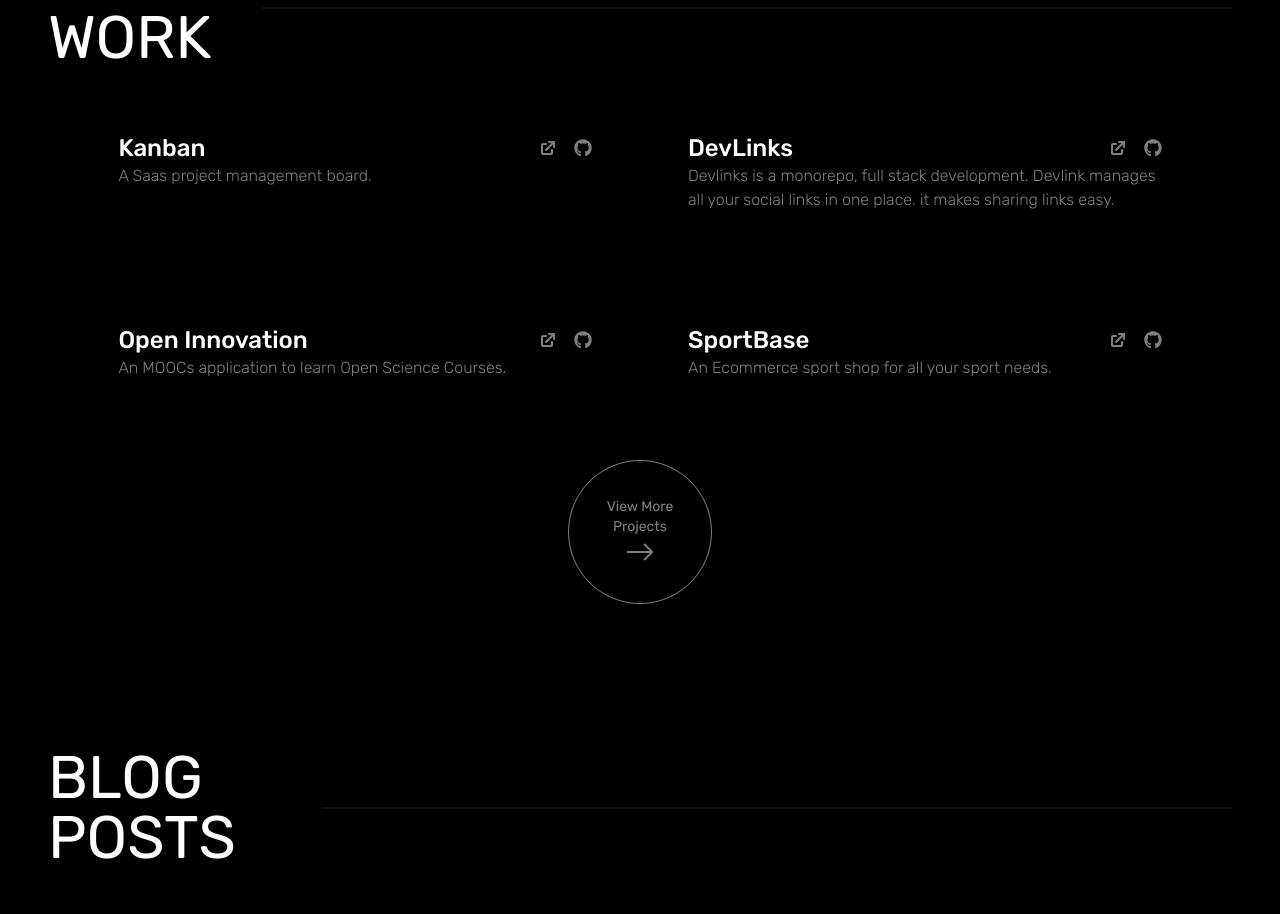
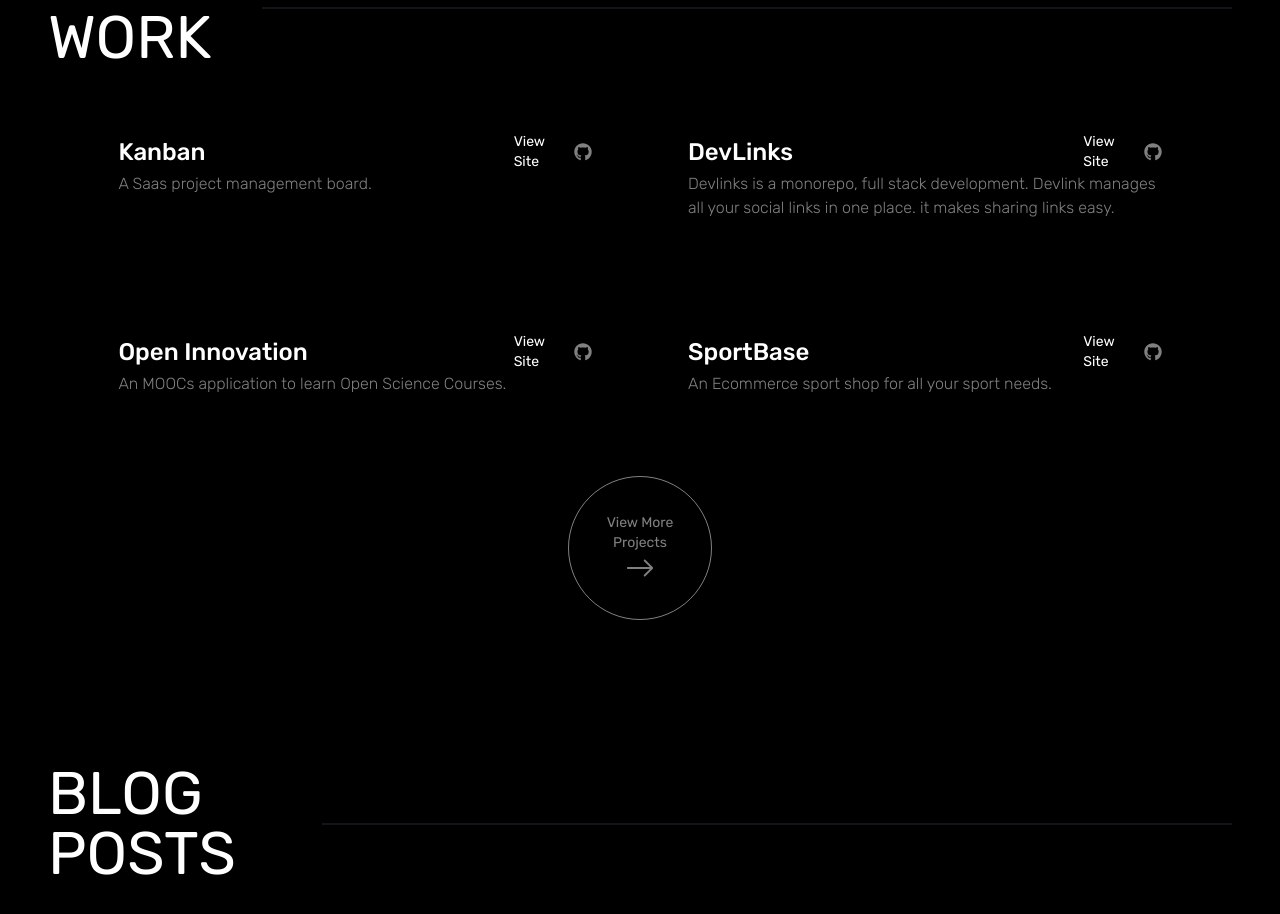
Before and after one commit to sandygudie/sandy_portfolio, a Next.js app: page / in a window 1280 px wide. Shown: the part 1664-2578 px from the top of the page. Built offline with nearby package versions, Linux system fonts and the light colour scheme.

Commit message:
Update Project.jsx

```diff
--- a/components/Project.jsx
+++ b/components/Project.jsx
@@ -52,9 +52,9 @@ export default function Project({ viewProjects, setViewProjects }) {
                       <p className="w-48 md:w-full text-sm md:text-2xl font-medium">
                         {item.name}
                       </p>
-                      <div className="flex items-center gap-4">
+                      <div className="flex text-sm items-center gap-4">
                         <a  rel="noreferrer" target="_blank" href={item.link}>
-                          <HiExternalLink className="md:text-xl text-gray-100" />
+                        View Site
                         </a>
                         <a href={item.githubLink}  rel="noreferrer" target="_blank">
                           {" "}
```
